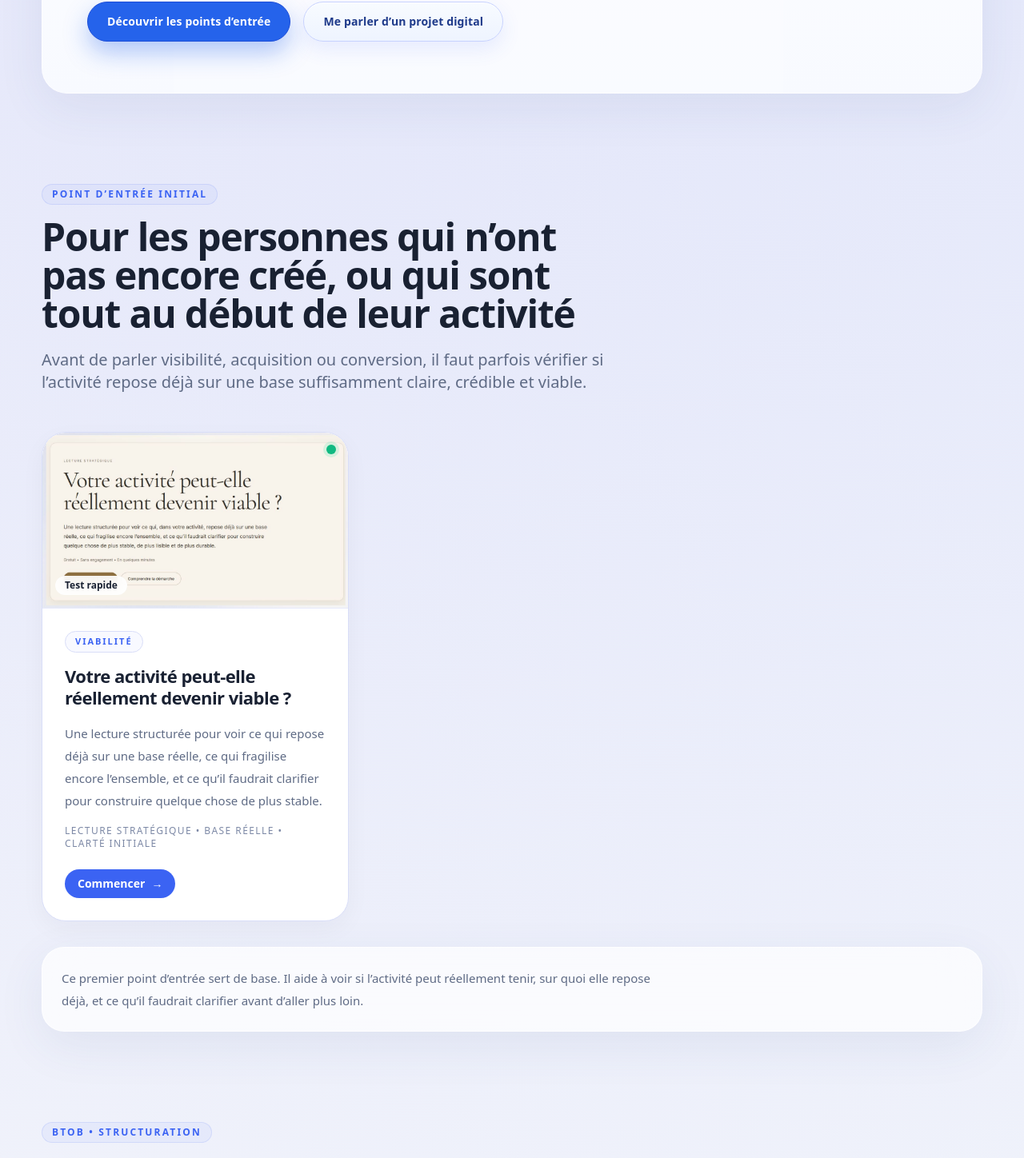
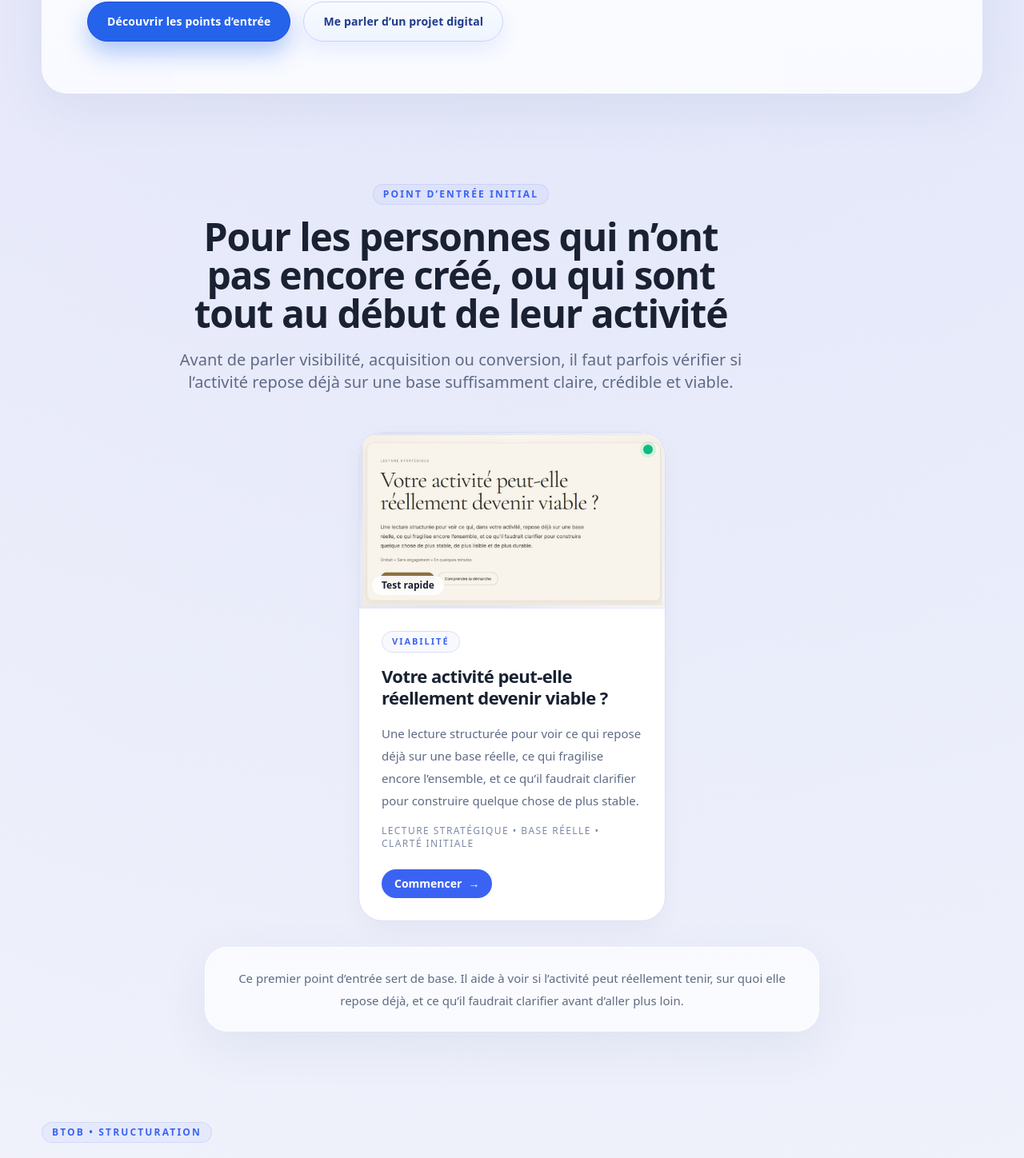
Before and after one commit to arnaudcrestey/portail-site-vitrine, a Next.js app: page /concepts in a window 1280 px wide. Shown: the part 619-2067 px from the top of the page at 80% size. Built offline with nearby package versions, Linux system fonts and the light colour scheme.

Commit message:
Update page.tsx

```diff
--- a/app/concepts/page.tsx
+++ b/app/concepts/page.tsx
@@ -78,13 +78,19 @@ export default function ConceptsPage() {
       {viabilityProject ? (
         <section id="viabilite" className="section-spacing pt-4">
           <div className="container-layout">
-            <SectionHeading
-              eyebrow="Point d’entrée initial"
-              title="Pour les personnes qui n’ont pas encore créé, ou qui sont tout au début de leur activité"
-              description="Avant de parler visibilité, acquisition ou conversion, il faut parfois vérifier si l’activité repose déjà sur une base suffisamment claire, crédible et viable."
-            />
+            <div className="mx-auto max-w-4xl text-center">
+              <SectionHeading
+                eyebrow={
+                  <span className="block text-center">
+                    Point d’entrée initial
+                  </span>
+                }
+                title="Pour les personnes qui n’ont pas encore créé, ou qui sont tout au début de leur activité"
+                description="Avant de parler visibilité, acquisition ou conversion, il faut parfois vérifier si l’activité repose déjà sur une base suffisamment claire, crédible et viable."
+              />
+            </div>
 
-            <div className="mt-12 max-w-sm">
+            <div className="mt-12 mx-auto max-w-sm">
               <div className="relative">
                 <StatusDot variant="active" />
                 <ProjectShowcaseCard project={viabilityProject} />
@@ -92,8 +98,8 @@ export default function ConceptsPage() {
             </div>
 
             <div className="mt-8">
-              <Surface className="px-5 py-5 sm:px-6 sm:py-6">
-                <p className="max-w-3xl text-sm leading-7 text-muted-foreground sm:text-[15px]">
+              <Surface className="mx-auto max-w-3xl px-5 py-5 text-center sm:px-6 sm:py-6">
+                <p className="text-sm leading-7 text-muted-foreground sm:text-[15px]">
                   Ce premier point d’entrée sert de base. Il aide à voir si
                   l’activité peut réellement tenir, sur quoi elle repose déjà,
                   et ce qu’il faudrait clarifier avant d’aller plus loin.
```
